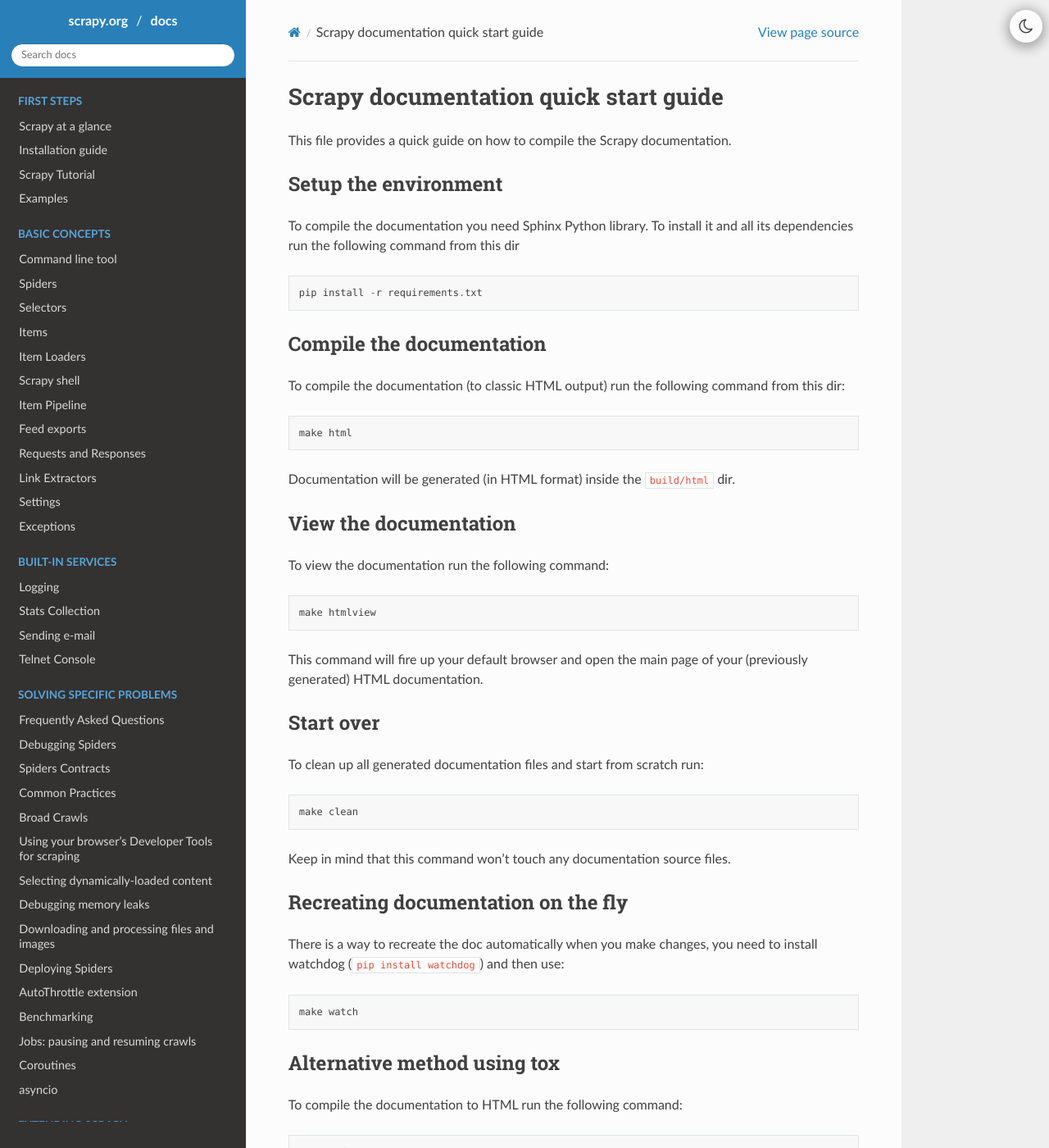
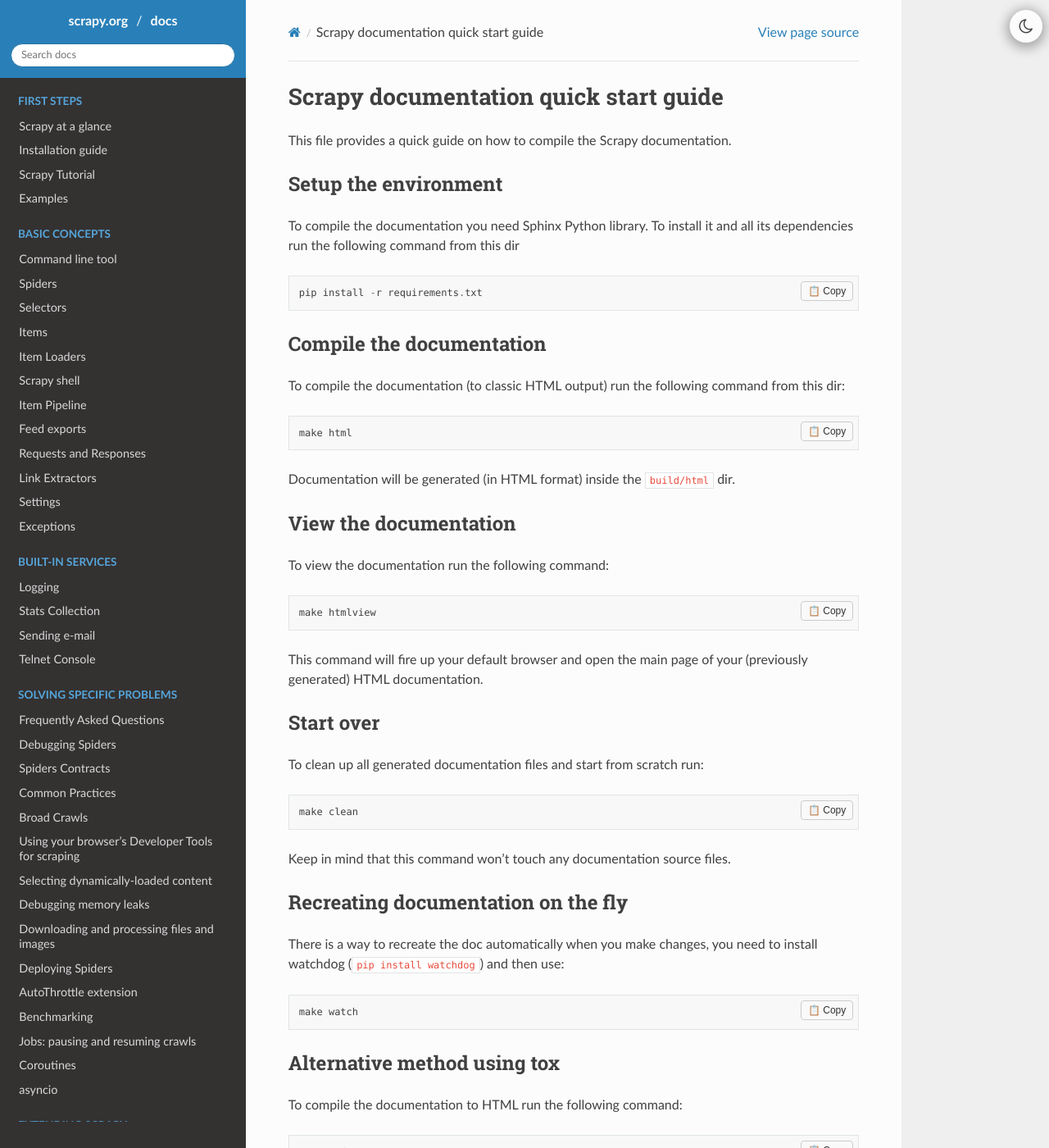
Before and after one commit to AshishBansal2101/scrapy-master-2, a Sphinx documentation site: the page built from docs/README.rst, in a window 1280 px wide and 1400 px high. Shown: the whole window at 82% size. Built offline with Sphinx 7.4.7 and the Read the Docs theme 3.1.0, drawn with Linux system fonts in a browser that asks for light colours; the version number could not be read and is left out.

Commit message:
copy to clipboard

```diff
--- /dev/null
+++ b/docs/_static/copy.js
@@ -0,0 +1,18 @@
+document.addEventListener("DOMContentLoaded", () => {
+  document.querySelectorAll("div.highlight pre").forEach((block) => {
+    // Create copy button
+    const button = document.createElement("button");
+    button.innerText = "📋 Copy";
+    button.className = "copy-btn";
+    block.parentNode.style.position = "relative";
+    block.parentNode.appendChild(button);
+
+    // On click, copy text
+    button.addEventListener("click", async () => {
+      const code = block.innerText;
+      await navigator.clipboard.writeText(code);
+      button.innerText = "✅ Copied!";
+      setTimeout(() => (button.innerText = "📋 Copy"), 1500);
+    });
+  });
+});
--- a/docs/_static/custom.css
+++ b/docs/_static/custom.css
@@ -1,11 +1,14 @@
 /* Move lists closer to their introducing paragraph */
-.rst-content .section ol p, .rst-content .section ul p {
+.rst-content .section ol p,
+.rst-content .section ul p {
   margin-bottom: 0px;
 }
-.rst-content p + ol, .rst-content p + ul {
+.rst-content p + ol,
+.rst-content p + ul {
   margin-top: -18px; /* Compensates margin-top: 24px of p  */
 }
-.rst-content dl p + ol, .rst-content dl p + ul {
+.rst-content dl p + ol,
+.rst-content dl p + ul {
   margin-top: -6px; /* Compensates margin-top: 12px of p  */
 }
 
@@ -14,8 +17,8 @@
 .theme-switcher {
   right: 0.4em !important;
   top: 0.6em !important;
-    -webkit-box-shadow: 0px 3px 14px 4px rgba(0, 0, 0, 0.30) !important;
-    box-shadow: 0px 3px 14px 4px rgba(0, 0, 0, 0.30) !important;
+  -webkit-box-shadow: 0px 3px 14px 4px rgba(0, 0, 0, 0.3) !important;
+  box-shadow: 0px 3px 14px 4px rgba(0, 0, 0, 0.3) !important;
   height: 2em !important;
   width: 2em !important;
 }
@@ -41,7 +44,7 @@
 API objects nicely in dark mode*/
 html[data-theme="dark"] .sig.sig-object {
   border-left-color: #3e4446 !important;
-    background-color: #202325 !important
+  background-color: #202325 !important;
 }
 
 html[data-theme="dark"] .sig-name,
@@ -52,5 +55,37 @@
 html[data-theme="dark"] .sig-return-icon,
 html[data-theme="dark"] .sig-return-typehint,
 html[data-theme="dark"] .optional {
-    color: #e8e6e3 !important
+  color: #e8e6e3 !important;
 }
+
+/* Styles for the copy clipboard button */
+.copy-btn {
+  position: absolute;
+  top: 6px;
+  right: 6px;
+  font-size: 12px;
+  padding: 4px 8px;
+  cursor: pointer;
+  border: 1px solid #ccc;
+  border-radius: 4px;
+  background: #f9f9f9; /* light gray background */
+  color: #333; /* dark text */
+  transition: all 0.2s ease-in-out;
+}
+
+.copy-btn:hover {
+  background: #e6e6e6;
+}
+
+.copy-btn:active {
+  background: #d9d9d9;
+}
+
+@media (max-width: 600px) {
+  .copy-btn {
+    font-size: 10px;
+    padding: 3px 6px;
+    top: 4px;
+    right: 4px;
+  }
+}
--- a/docs/conf.py
+++ b/docs/conf.py
@@ -158,3 +158,8 @@
 
 # -- Other options ------------------------------------------------------------
 default_dark_mode = False
+
+# -- Add custom copy clipbaord JS and CSS files ------------------------------
+def setup(app):
+    app.add_js_file("copy.js")
+    app.add_css_file("custom.css")
```
Also changed, not shown: 1 other file. Lines whose indentation alone changed are shown as unchanged.
